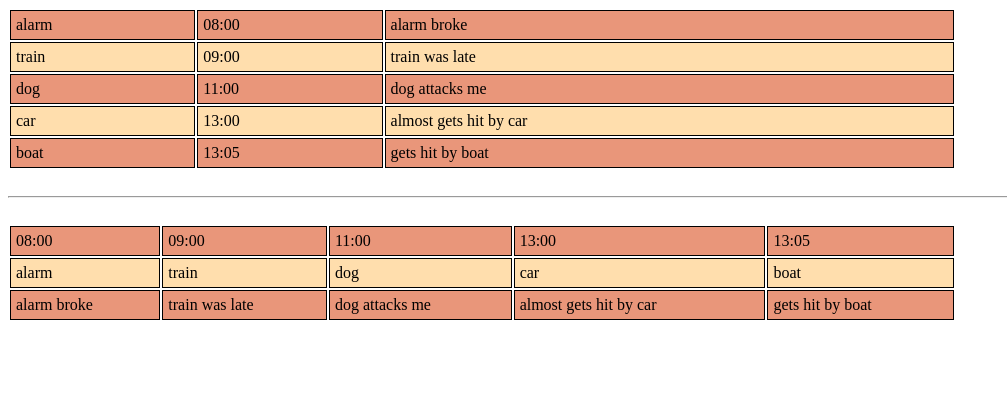
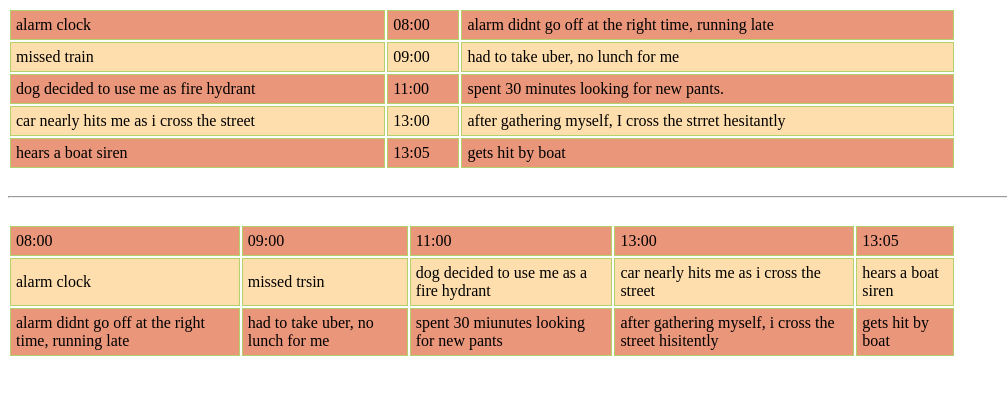
Before and after one commit to jonathandrew/darkest-timeline, a plain HTML site: page index.html in a window 1280 px wide. Shown: the whole page, without its empty margins (0-1007 px from the left). Drawn offline with Linux system fonts and the light colour scheme.

Commit message:
fixed alignment of code

```diff
--- a/index.html
+++ b/index.html
@@ -10,7 +10,7 @@
                     }
 
                     td, th {
-                     border: 1px solid #000000;
+                     border: 1px solid #b2d16a;
                      padding: 5px;
                     }
 
@@ -23,29 +23,28 @@
                     }
                     </style>
         <table>
-
             <tr>
-                <td>alarm</td>
+                <td>alarm clock</td>
                 <td>08:00</td>
-                <td>alarm broke</td>
+                <td>alarm didnt go off at the right time, running late</td>
             </tr>
             <tr>
-                <td>train</td>
+                <td>missed train</td>
                 <td>09:00</td>
-                <td>train was late</td>
+                <td>had to take uber, no lunch for me</td>
             </tr>
             <tr>
-                <td>dog</td>
+                <td>dog decided to use me as fire hydrant</td>
                 <td>11:00</td>
-                <td>dog attacks me</td>
+                <td>spent 30 minutes looking for new pants.</td>
             </tr>
             <tr>
-                <td>car</td>
+                <td>car nearly hits me as i cross the street</td>
                 <td>13:00</td>
-                <td>almost gets hit by car</td>
+                <td>after gathering myself, I cross the strret hesitantly</td>
             </tr>
             <tr>
-                <td>boat</td>
+                <td>hears a boat siren</td>
                 <td>13:05</td>
                 <td>gets hit by boat</td>
             </tr>
@@ -62,20 +61,19 @@
                 <td>13:05</td>
             </tr>
             <tr>
-                <td>alarm</td>
-                <td>train</td>
-                <td>dog</td>
-                <td>car</td>
-                <td>boat</td>
+                <td>alarm clock</td>
+                <td>missed trsin</td>
+                <td>dog decided to use me as a fire hydrant</td>
+                <td>car nearly hits me as i cross the street</td>
+                <td>hears a boat siren</td>
             </tr>
             <tr>
-                <td>alarm broke</td>
-                <td>train was late</td>
-                <td>dog attacks me</td>
-                <td>almost gets hit by car</td>
+                <td>alarm didnt go off at the right time, running late</td>
+                <td>had to take uber, no lunch for me</td>
+                <td>spent 30 miunutes looking for new pants</td>
+                <td>after gathering myself, i cross the street hisitently</td>
                 <td>gets hit by boat</td>
             </tr>
-
         </table>
     </body>
 </html>
```
